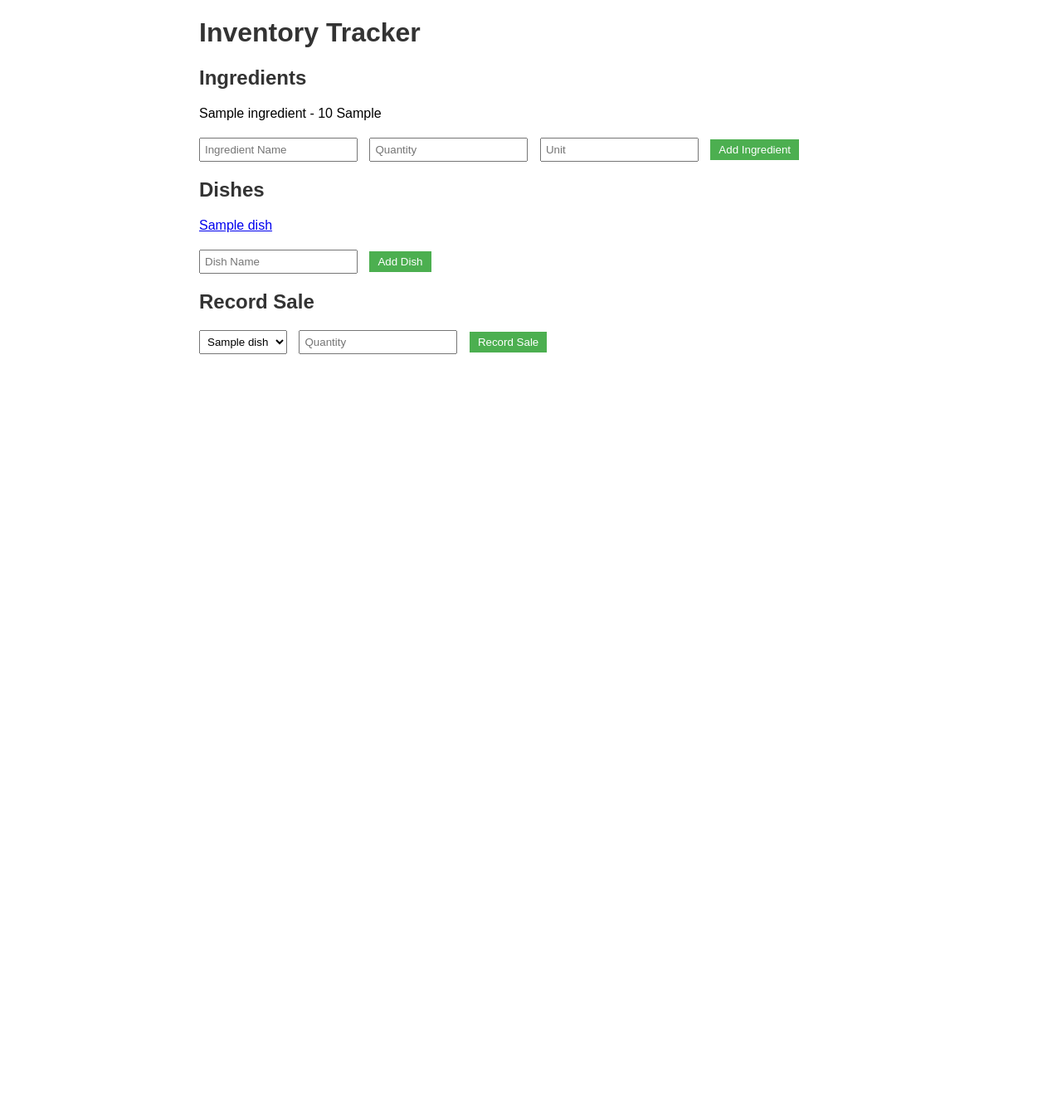
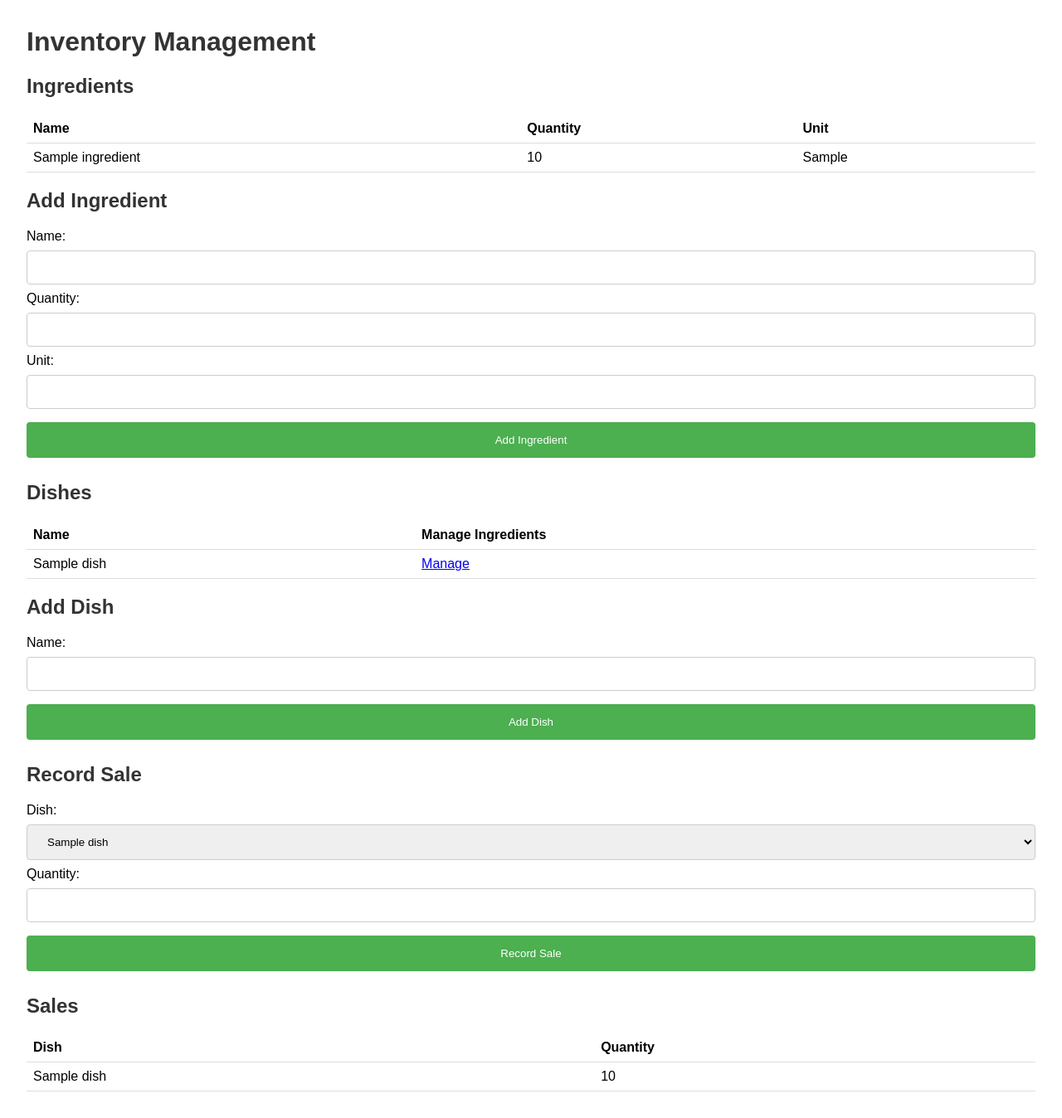
Before and after one commit to PatrickLTI/Inventory-Tracker, a Flask app: page / in a window 1280 px wide. Shown: the whole page at 83% size. Before the commit the page ends 427 px from the top, so only its background shows below. Run offline with Flask 3, Linux system fonts and the light colour scheme; tables that the repository leaves empty hold one stand-in row (values such as "Sample post").

Commit message:
Fix: Resolve merge conflicts and verify application functionality
This commit resolves all merge conflicts in the project. The `main` branch's more robust implementation was favored, while preserving features from the `inventory-tracker-app` branch.

The following changes were made:
- Resolved merge conflicts in `app/models.py`, `app/routes.py`, `static/style.css`, `app/templates/base.html`, `app/templates/dish.html`, `app/templates/index.html`, and `verify_inventory_app.py`.
- Regenerated database migrations to align the schema with the updated models.
- Updated the verification script to work with the new application structure.
- Verified the application's functionality by running the end-to-end test script.

```diff
--- a/app/routes.py
+++ b/app/routes.py
@@ -1,29 +1,29 @@
 from flask import render_template, request, redirect, url_for
 from app import app, db
-from app.models import Ingredient, Dish, Sale, DishIngredient
+from app.models import Ingredient, Dish, Sale, dish_ingredients
 
 @app.route('/')
 def index():
     ingredients = Ingredient.query.all()
     dishes = Dish.query.all()
     sales = Sale.query.all()
-    return render_template('index.html', ingredients=ingredients, dishes=dishes, sales=sales)
+    return render_template('index.html', title='Home', ingredients=ingredients, dishes=dishes, sales=sales)
 
 @app.route('/add_ingredient', methods=['POST'])
 def add_ingredient():
     name = request.form['ingredient_name']
     quantity = request.form['quantity']
     unit = request.form['unit']
-    new_ingredient = Ingredient(name=name, quantity=quantity, unit=unit)
-    db.session.add(new_ingredient)
+    ingredient = Ingredient(name=name, quantity=quantity, unit=unit)
+    db.session.add(ingredient)
     db.session.commit()
     return redirect(url_for('index'))
 
 @app.route('/add_dish', methods=['POST'])
 def add_dish():
     name = request.form['dish_name']
-    new_dish = Dish(name=name)
-    db.session.add(new_dish)
+    dish = Dish(name=name)
+    db.session.add(dish)
     db.session.commit()
     return redirect(url_for('index'))
 
@@ -31,28 +31,53 @@ def add_dish():
 def dish(dish_id):
     dish = Dish.query.get_or_404(dish_id)
     ingredients = Ingredient.query.all()
-    return render_template('dish.html', dish=dish, ingredients=ingredients)
+
+    dish_ingredient_associations = db.session.query(dish_ingredients).filter_by(dish_id=dish.id).all()
+    ingredient_quantities = {assoc.ingredient_id: assoc.quantity for assoc in dish_ingredient_associations}
+
+    return render_template('dish.html', dish=dish, ingredients=ingredients, ingredient_quantities=ingredient_quantities)
 
 @app.route('/dish/<int:dish_id>/add_ingredient', methods=['POST'])
 def add_ingredient_to_dish(dish_id):
     dish = Dish.query.get_or_404(dish_id)
-    ingredient_id = request.form['ingredient']
-    quantity = request.form['quantity']
-    dish_ingredient = DishIngredient(dish_id=dish.id, ingredient_id=ingredient_id, quantity=quantity)
-    db.session.add(dish_ingredient)
+    ingredient_id = int(request.form['ingredient'])
+    quantity = int(request.form['quantity'])
+
+    # Check if the association already exists
+    association = db.session.query(dish_ingredients).filter_by(dish_id=dish_id, ingredient_id=ingredient_id).first()
+
+    if association:
+        # Update the quantity if the association exists
+        stmt = db.update(dish_ingredients).where(
+            db.and_(dish_ingredients.c.dish_id == dish_id, dish_ingredients.c.ingredient_id == ingredient_id)
+        ).values(quantity=quantity)
+        db.session.execute(stmt)
+    else:
+        # Create a new association if it does not exist
+        stmt = db.insert(dish_ingredients).values(dish_id=dish_id, ingredient_id=ingredient_id, quantity=quantity)
+        db.session.execute(stmt)
+
     db.session.commit()
+
     return redirect(url_for('dish', dish_id=dish_id))
 
 @app.route('/record_sale', methods=['POST'])
 def record_sale():
     dish_id = request.form['dish']
-    quantity = int(request.form['quantity'])
-    dish = Dish.query.get(dish_id)
-
-    for item in dish.ingredients:
-        item.ingredient.quantity -= item.quantity * quantity
+    quantity = int(request.form['sale_quantity'])
 
     sale = Sale(dish_id=dish_id, quantity=quantity)
     db.session.add(sale)
+
+    dish = Dish.query.get(dish_id)
+
+    # Get all the ingredient associations for this dish
+    dish_ingredient_associations = db.session.query(dish_ingredients).filter_by(dish_id=dish.id).all()
+
+    for association in dish_ingredient_associations:
+        ingredient = Ingredient.query.get(association.ingredient_id)
+        ingredient.quantity -= association.quantity * quantity
+
     db.session.commit()
+
     return redirect(url_for('index'))
--- a/app/static/style.css
+++ b/app/static/style.css
@@ -1,39 +1,48 @@
 body {
     font-family: sans-serif;
-    margin: 20px;
-}
-
-.container {
-    max-width: 800px;
-    margin: 0 auto;
+    margin: 2em;
 }
 
 h1, h2 {
     color: #333;
 }
 
-ul {
-    list-style-type: none;
-    padding: 0;
+table {
+    width: 100%;
+    border-collapse: collapse;
 }
 
-li {
-    margin-bottom: 10px;
+th, td {
+    padding: 8px;
+    text-align: left;
+    border-bottom: 1px solid #ddd;
 }
 
-form {
-    margin-top: 20px;
+tr:hover {
+    background-color: #f5f5f5;
 }
 
-input[type="text"], select {
-    padding: 5px;
-    margin-right: 10px;
+input[type=text], select {
+    width: 100%;
+    padding: 12px 20px;
+    margin: 8px 0;
+    display: inline-block;
+    border: 1px solid #ccc;
+    border-radius: 4px;
+    box-sizing: border-box;
 }
 
-input[type="submit"] {
-    padding: 5px 10px;
+input[type=submit] {
+    width: 100%;
     background-color: #4CAF50;
     color: white;
+    padding: 14px 20px;
+    margin: 8px 0;
     border: none;
+    border-radius: 4px;
     cursor: pointer;
 }
+
+input[type=submit]:hover {
+    background-color: #45a049;
+}
--- a/app/templates/index.html
+++ b/app/templates/index.html
@@ -1,42 +1,80 @@
 {% extends "base.html" %}
 
 {% block content %}
-    <h1>Inventory Tracker</h1>
+    <h1>Inventory Management</h1>
 
     <h2>Ingredients</h2>
-    <ul>
+    <table>
+        <tr>
+            <th>Name</th>
+            <th>Quantity</th>
+            <th>Unit</th>
+        </tr>
         {% for ingredient in ingredients %}
-            <li>{{ ingredient.name }} - {{ ingredient.quantity }} {{ ingredient.unit }}</li>
+            <tr>
+                <td>{{ ingredient.name }}</td>
+                <td>{{ ingredient.quantity }}</td>
+                <td>{{ ingredient.unit }}</td>
+            </tr>
         {% endfor %}
-    </ul>
+    </table>
 
+    <h2>Add Ingredient</h2>
     <form action="{{ url_for('add_ingredient') }}" method="post">
-        <input type="text" name="ingredient_name" placeholder="Ingredient Name">
-        <input type="text" name="quantity" placeholder="Quantity">
-        <input type="text" name="unit" placeholder="Unit">
+        <label for="ingredient_name">Name:</label>
+        <input type="text" id="ingredient_name" name="ingredient_name">
+        <label for="quantity">Quantity:</label>
+        <input type="text" id="quantity" name="quantity">
+        <label for="unit">Unit:</label>
+        <input type="text" id="unit" name="unit">
         <input type="submit" value="Add Ingredient">
     </form>
 
     <h2>Dishes</h2>
-    <ul>
+    <table>
+        <tr>
+            <th>Name</th>
+            <th>Manage Ingredients</th>
+        </tr>
         {% for dish in dishes %}
-            <li><a href="{{ url_for('dish', dish_id=dish.id) }}">{{ dish.name }}</a></li>
+            <tr>
+                <td>{{ dish.name }}</td>
+                <td><a href="{{ url_for('dish', dish_id=dish.id) }}">Manage</a></td>
+            </tr>
         {% endfor %}
-    </ul>
+    </table>
 
+    <h2>Add Dish</h2>
     <form action="{{ url_for('add_dish') }}" method="post">
-        <input type="text" name="dish_name" placeholder="Dish Name">
+        <label for="dish_name">Name:</label>
+        <input type="text" id="dish_name" name="dish_name">
         <input type="submit" value="Add Dish">
     </form>
 
     <h2>Record Sale</h2>
     <form action="{{ url_for('record_sale') }}" method="post">
-        <select name="dish">
+        <label for="dish">Dish:</label>
+        <select id="dish" name="dish">
             {% for dish in dishes %}
                 <option value="{{ dish.id }}">{{ dish.name }}</option>
             {% endfor %}
         </select>
-        <input type="text" name="quantity" placeholder="Quantity">
+        <label for="sale_quantity">Quantity:</label>
+        <input type="text" id="sale_quantity" name="sale_quantity">
         <input type="submit" value="Record Sale">
     </form>
+
+    <h2>Sales</h2>
+    <table>
+        <tr>
+            <th>Dish</th>
+            <th>Quantity</th>
+        </tr>
+        {% for sale in sales %}
+            <tr>
+                <td>{{ sale.dish.name }}</td>
+                <td>{{ sale.quantity }}</td>
+            </tr>
+        {% endfor %}
+    </table>
 {% endblock %}
```
Also changed, not shown: app/models.py (+22 -9 lines), app/templates/dish.html (+17 -7 lines), migrations/versions/0c7acc8c602e_initial_migration.py (renamed from migrations/versions/619e9c5c0c6b_initial_migration.py, +13 -10 lines), verify_inventory_app.py (+11 -7 lines), verification.png (added).
